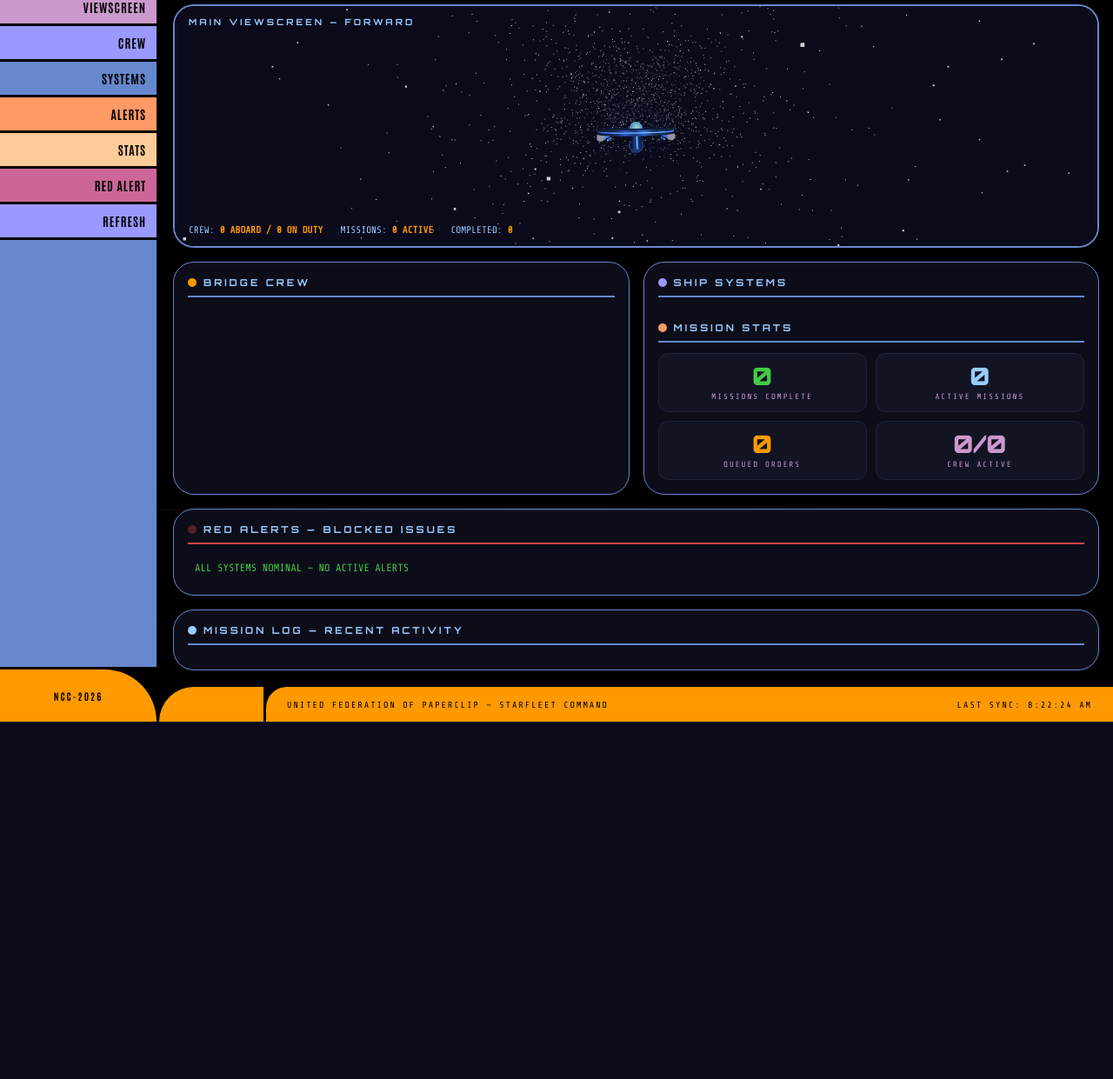
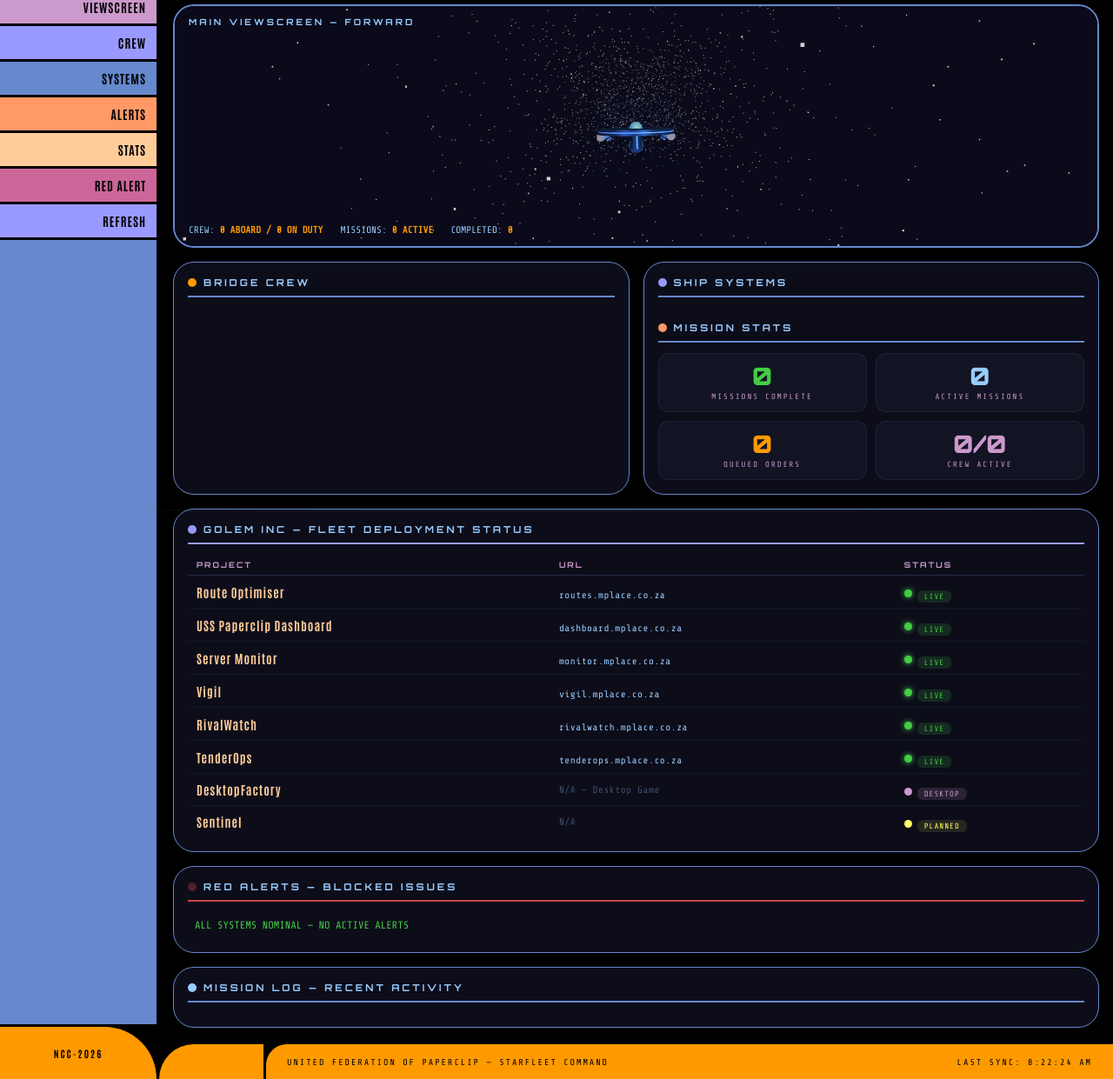
Before and after one commit to isak-ialogics/uss-paperclip, a Laravel app: page / in a window 1280 px wide. Shown: the part 74-1315 px from the top of the page at 87% size. Before the commit the page ends 904 px from the top, so only its background shows below. Run offline with Laravel 12, Linux system fonts and the light colour scheme; data that the repository does not hold is empty; some libraries are stand-ins or nearby versions.

Commit message:
Add Golem Inc project status panel to USS Paperclip Dashboard
Adds a full-width LCARS-styled table panel showing all 8 Golem Inc
projects with clickable URLs and colour-coded deployment status badges
(Live / Desktop / Planned).

Co-Authored-By: Paperclip <noreply@paperclip.ing>

```diff
--- a/resources/views/dashboard.blade.php
+++ b/resources/views/dashboard.blade.php
@@ -566,6 +566,94 @@
     color: var(--lcars-green);
     padding: 8px;
   }
+
+  /* Project Status Panel */
+  .project-status-panel {
+    grid-column: 1 / -1;
+  }
+
+  .project-status-panel .panel-header { border-bottom-color: var(--lcars-periwinkle); }
+  .project-status-panel .panel-dot { background: var(--lcars-periwinkle); }
+
+  .project-table {
+    width: 100%;
+    border-collapse: collapse;
+  }
+
+  .project-table th {
+    font-family: 'Orbitron', sans-serif;
+    font-size: 9px;
+    font-weight: 700;
+    letter-spacing: 2px;
+    text-transform: uppercase;
+    color: var(--lcars-lavender);
+    text-align: left;
+    padding: 6px 10px;
+    border-bottom: 1px solid rgba(153, 153, 255, 0.2);
+  }
+
+  .project-table td {
+    padding: 8px 10px;
+    border-bottom: 1px solid rgba(102, 136, 204, 0.08);
+    vertical-align: middle;
+  }
+
+  .project-table tr:last-child td { border-bottom: none; }
+
+  .project-table tr:hover td {
+    background: rgba(153, 153, 255, 0.05);
+  }
+
+  .proj-status-dot {
+    width: 9px;
+    height: 9px;
+    border-radius: 50%;
+    display: inline-block;
+    margin-right: 6px;
+    vertical-align: middle;
+    flex-shrink: 0;
+  }
+  .proj-status-dot.live    { background: var(--lcars-green); box-shadow: 0 0 6px var(--lcars-green); }
+  .proj-status-dot.planned { background: var(--lcars-yellow); }
+  .proj-status-dot.desktop { background: var(--lcars-lavender); }
+
+  .proj-name {
+    font-size: 14px;
+    font-weight: 700;
+    color: var(--lcars-tan);
+    letter-spacing: 1px;
+    white-space: nowrap;
+  }
+
+  .proj-url a {
+    font-family: 'Share Tech Mono', monospace;
+    font-size: 11px;
+    color: var(--lcars-lightblue);
+    text-decoration: none;
+    letter-spacing: 0.5px;
+    transition: color 0.15s;
+  }
+  .proj-url a:hover { color: var(--lcars-periwinkle); text-decoration: underline; }
+
+  .proj-url-na {
+    font-family: 'Share Tech Mono', monospace;
+    font-size: 11px;
+    color: rgba(153, 204, 255, 0.35);
+    letter-spacing: 0.5px;
+  }
+
+  .proj-status-badge {
+    font-family: 'Share Tech Mono', monospace;
+    font-size: 9px;
+    letter-spacing: 1px;
+    text-transform: uppercase;
+    padding: 2px 8px;
+    border-radius: 6px;
+    white-space: nowrap;
+  }
+  .proj-status-badge.live    { background: rgba(68, 204, 68, 0.15); color: var(--lcars-green); }
+  .proj-status-badge.planned { background: rgba(255, 255, 102, 0.1); color: var(--lcars-yellow); }
+  .proj-status-badge.desktop { background: rgba(204, 153, 204, 0.15); color: var(--lcars-lavender); }
 </style>
 </head>
 <body x-data="lcarsApp()" x-init="init()">
@@ -679,6 +767,65 @@
           </div>
         </div>
       </div>
+    </div>
+
+    <!-- GOLEM INC PROJECT STATUS -->
+    <div class="panel project-status-panel">
+      <div class="panel-header">
+        <div class="panel-dot"></div>
+        <div class="panel-title">Golem Inc — Fleet Deployment Status</div>
+      </div>
+      <table class="project-table">
+        <thead>
+          <tr>
+            <th>Project</th>
+            <th>URL</th>
+            <th>Status</th>
+          </tr>
+        </thead>
+        <tbody>
+          <tr>
+            <td class="proj-name">Route Optimiser</td>
+            <td class="proj-url"><a href="https://routes.mplace.co.za" target="_blank" rel="noopener">routes.mplace.co.za</a></td>
+            <td><span class="proj-status-dot live"></span><span class="proj-status-badge live">Live</span></td>
+          </tr>
+          <tr>
+            <td class="proj-name">USS Paperclip Dashboard</td>
+            <td class="proj-url"><a href="https://dashboard.mplace.co.za" target="_blank" rel="noopener">dashboard.mplace.co.za</a></td>
+            <td><span class="proj-status-dot live"></span><span class="proj-status-badge live">Live</span></td>
+          </tr>
+          <tr>
+            <td class="proj-name">Server Monitor</td>
+            <td class="proj-url"><a href="https://monitor.mplace.co.za" target="_blank" rel="noopener">monitor.mplace.co.za</a></td>
+            <td><span class="proj-status-dot live"></span><span class="proj-status-badge live">Live</span></td>
+          </tr>
+          <tr>
+            <td class="proj-name">Vigil</td>
+            <td class="proj-url"><a href="https://vigil.mplace.co.za" target="_blank" rel="noopener">vigil.mplace.co.za</a></td>
+            <td><span class="proj-status-dot live"></span><span class="proj-status-badge live">Live</span></td>
+          </tr>
+          <tr>
+            <td class="proj-name">RivalWatch</td>
+            <td class="proj-url"><a href="https://rivalwatch.mplace.co.za" target="_blank" rel="noopener">rivalwatch.mplace.co.za</a></td>
+            <td><span class="proj-status-dot live"></span><span class="proj-status-badge live">Live</span></td>
+          </tr>
+          <tr>
+            <td class="proj-name">TenderOps</td>
+            <td class="proj-url"><a href="https://tenderops.mplace.co.za" target="_blank" rel="noopener">tenderops.mplace.co.za</a></td>
+            <td><span class="proj-status-dot live"></span><span class="proj-status-badge live">Live</span></td>
+          </tr>
+          <tr>
+            <td class="proj-name">DesktopFactory</td>
+            <td class="proj-url-na">N/A — Desktop Game</td>
+            <td><span class="proj-status-dot desktop"></span><span class="proj-status-badge desktop">Desktop</span></td>
+          </tr>
+          <tr>
+            <td class="proj-name">Sentinel</td>
+            <td class="proj-url-na">N/A</td>
+            <td><span class="proj-status-dot planned"></span><span class="proj-status-badge planned">Planned</span></td>
+          </tr>
+        </tbody>
+      </table>
     </div>
 
     <!-- RED ALERTS -->
```
